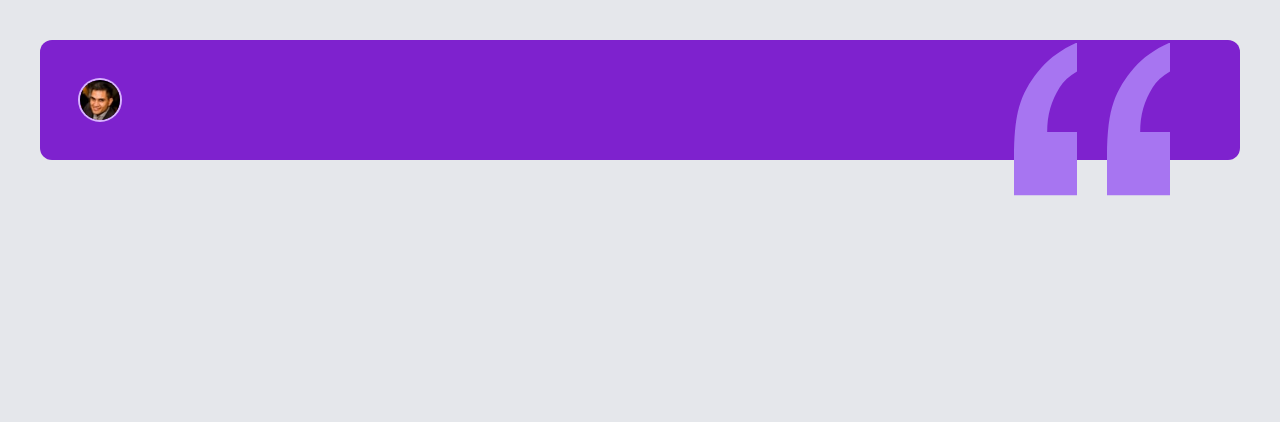
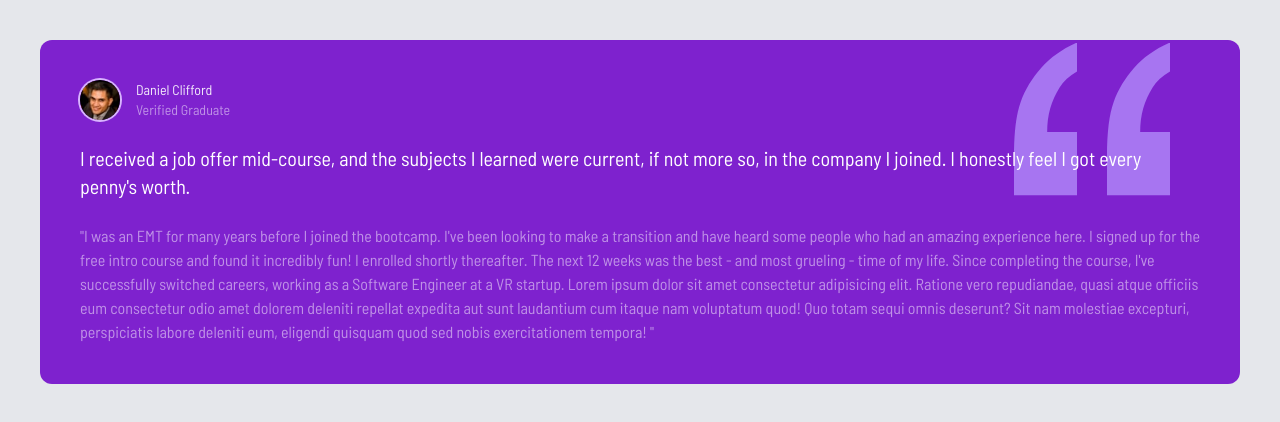
Before and after one commit to scottpeat/tailwind-testimonial-grid, a website: page index.html in a window 1280 px wide. Drawn offline with Linux system fonts and the light colour scheme.

Commit message:
Moving onto remaining boxes after finishing first box

```diff
--- a/index.html
+++ b/index.html
@@ -32,7 +32,33 @@
               alt=""
               class="w-10 h-10 rounded-full ring-2 ring-purple-300"
             />
+            <div class="text-sm">
+              <h4 class="opacity-90">Daniel Clifford</h4>
+              <p class="opacity-50">Verified Graduate</p>
+            </div>
           </div>
+          <!-- Large TEXT -->
+          <p class="relative z-10 mt-6 text-xl">
+            I received a job offer mid-course, and the subjects I learned were
+            current, if not more so, in the company I joined. I honestly feel I
+            got every penny's worth.
+          </p>
+          <!-- small text -->
+          <p class="mt-6 opacity-50">
+            "I was an EMT for many years before I joined the bootcamp. I've been
+            looking to make a transition and have heard some people who had an
+            amazing experience here. I signed up for the free intro course and
+            found it incredibly fun! I enrolled shortly thereafter. The next 12
+            weeks was the best - and most grueling - time of my life. Since
+            completing the course, I've successfully switched careers, working
+            as a Software Engineer at a VR startup. Lorem ipsum dolor sit amet
+            consectetur adipisicing elit. Ratione vero repudiandae, quasi atque
+            officiis eum consectetur odio amet dolorem deleniti repellat
+            expedita aut sunt laudantium cum itaque nam voluptatum quod! Quo
+            totam sequi omnis deserunt? Sit nam molestiae excepturi,
+            perspiciatis labore deleniti eum, eligendi quisquam quod sed nobis
+            exercitationem tempora! "
+          </p>
         </div>
       </div>
     </div>
```
Also changed, not shown: css/style.css.
